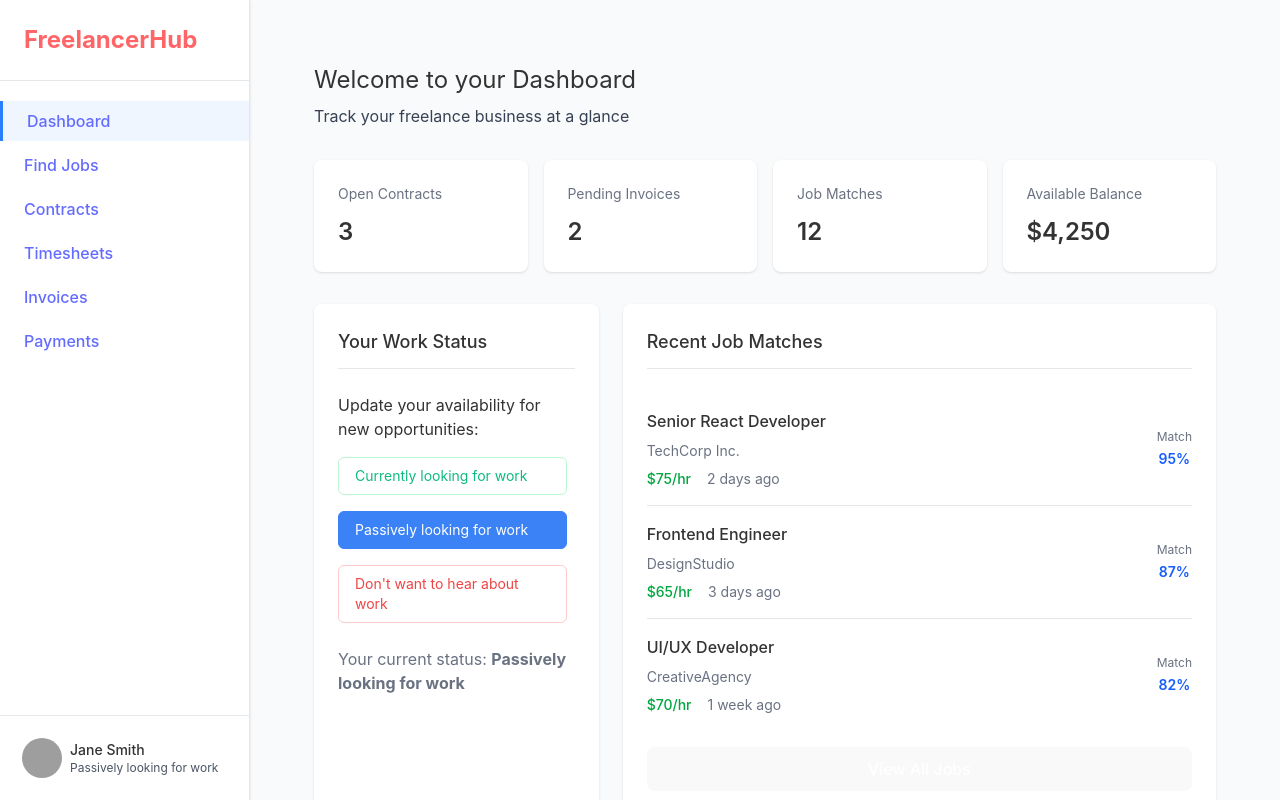
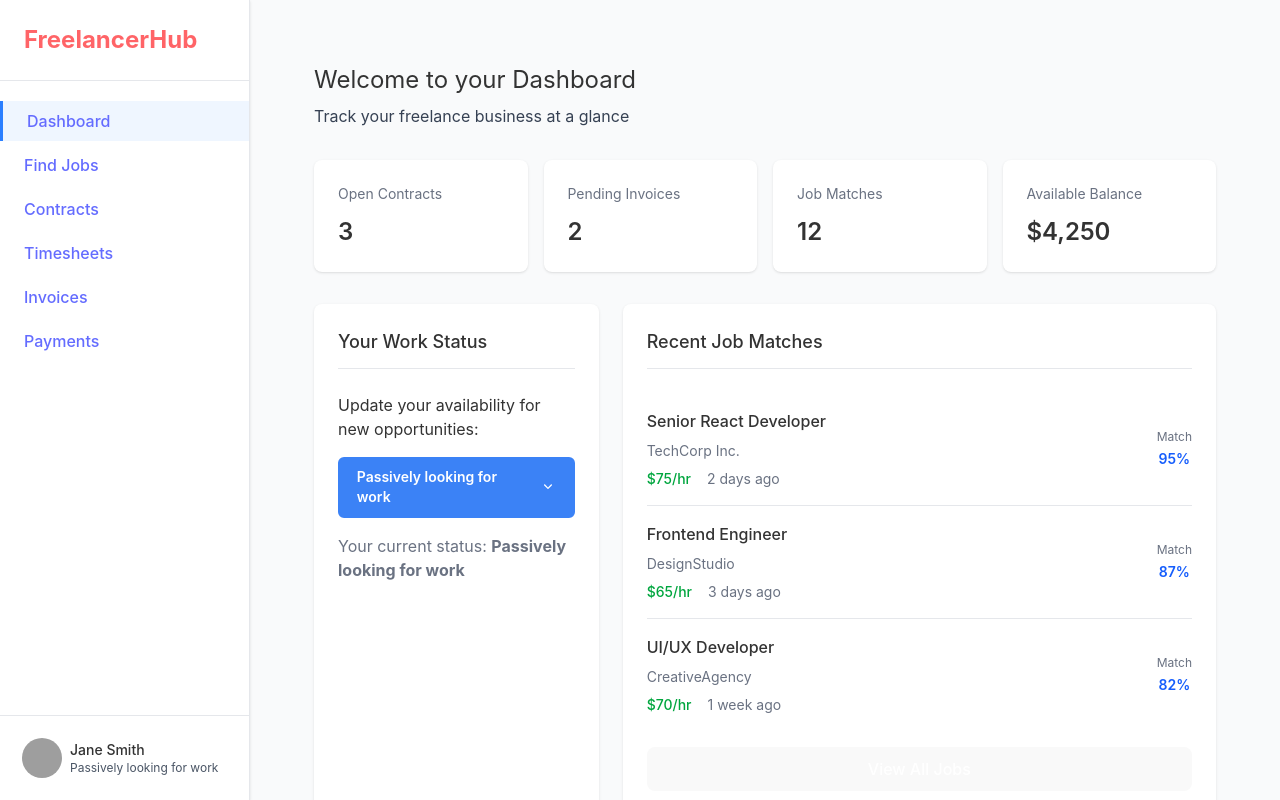
Before and after one commit to goragottsen/candidate-test-a203b4ad, a React (Vite) app: page / in a window 1280 px wide. Built offline with nearby package versions, Linux system fonts and the light colour scheme; grey boxes are pictures that could not be loaded.

Commit message:
Adjust buttons style, minor improvements

```diff
--- a/src/dashboard/components/PillButton.tsx
+++ b/src/dashboard/components/PillButton.tsx
@@ -1,10 +1,9 @@
 import { WorkStatus } from "../../shared/types";
 
 interface PillButtonProps {
-  label: string;
+  label: string|React.ReactNode;
   isActive: boolean;
   onClick: () => void;
-  isHighlighted?: boolean;
   status?: WorkStatus;
 }
 
@@ -12,20 +11,20 @@ const getStatusStyles = (status: WorkStatus, isActive: boolean) => {
     switch (status) {
       case 'looking':
         return isActive
-          ? 'bg-[var(--success-color)] border-[var(--success-color)] text-white hover:bg-[var(--success-color)]'
-          : 'bg-white border-[var(--success-light)] text-[var(--success-color)] hover:bg-[color-mix(in_srgb,var(--success-color)_5%,white)]';
+          ? 'bg-[var(--success-color)] text-white font-semibold border-2 border-[var(--success-color)]'
+          : 'bg-[color-mix(in_srgb,var(--success-color)_5%,white)] border-transparent';
       case 'passive':
         return isActive
-          ? 'bg-[var(--info-color)] border-[var(--info-color)] text-white hover:bg-[var(--info-color)]'
-          : 'bg-white border-[var(--info-light)] text-[var(--info-color)] hover:bg-[color-mix(in_srgb,var(--info-color)_5%,white)]';
+          ? 'bg-[var(--info-color)] text-white border-2 font-semibold border-[var(--info-color)]'
+          : 'bg-[color-mix(in_srgb,var(--info-color)_5%,white)] border-transparent';
       case 'not_looking':
         return isActive
-          ? 'bg-[var(--danger-color)] border-[var(--danger-color)] text-white hover:bg-[var(--danger-color)]'
-          : 'bg-white border-[var(--danger-light)] text-[var(--danger-color)] hover:bg-[color-mix(in_srgb,var(--danger-color)_5%,white)]';
+          ? 'bg-[var(--danger-color)] text-white border-2 font-semibold border-[var(--danger-color)]'
+          : 'bg-[color-mix(in_srgb,var(--danger-color)_5%,white)] border-transparent';
       default:
         return isActive
-          ? 'bg-gray-500 border-gray-500 text-white hover:bg-gray-600'
-          : 'bg-white border-gray-200 text-gray-700 hover:bg-gray-50';
+          ? 'bg-gray-50 border-2 border-gray-500'
+          : 'bg-gray-50 border-transparent';
     }
   };
 
@@ -33,7 +32,6 @@ const PillButton = ({
   label,
   isActive,
   onClick,
-  isHighlighted = false,
   status
 }: PillButtonProps) => (
   <div
@@ -43,7 +41,7 @@ const PillButton = ({
     onKeyUp={(e) => e.key === 'Enter' && onClick()}
     className={`
       m-0 mb-2 mr-2
-      px-4 py-2
+      p-[0.6em_1.2em]
       rounded-md
       border
       cursor-pointer
@@ -52,7 +50,6 @@ const PillButton = ({
       text-sm
       w-full
       ${status ? getStatusStyles(status, isActive) : ''}
-      ${isHighlighted ? 'font-medium' : 'font-normal'}
     `}
   >
     {label}
--- a/src/dashboard/components/WorkStatusCard.tsx
+++ b/src/dashboard/components/WorkStatusCard.tsx
@@ -2,12 +2,16 @@ import { useSelector, useDispatch } from "react-redux";
 import { DashboardRootState, DashboardDispatch } from "../store";
 import { updateWorkStatus } from "../store/userSlice";
 import { WorkStatus } from "../../shared/types";
-import toast from "react-hot-toast"
+import toast from "react-hot-toast";
+import { useState } from "react";
 import PillButton from "./PillButton";
+import dropdownArrow from "../../assets/dropdown-arrow.svg";
+
 
 export const WorkStatusCard = ({ className = "" }: { className?: string }) => {
   const { profile } = useSelector((state: DashboardRootState) => state.user);
   const dispatch = useDispatch<DashboardDispatch>();
+  const [isEditing, setIsEditing] = useState(false);
 
   const statusLabels: Record<WorkStatus, string> = {
     looking: "Currently looking for work",
@@ -16,8 +20,11 @@ export const WorkStatusCard = ({ className = "" }: { className?: string }) => {
   };
 
   const handleChange = (value: WorkStatus) => {
+    if (value !== profile.workStatus) {
       dispatch(updateWorkStatus(value));
       toast.success("Availability updated!");
+    }
+    setIsEditing(false);
   };
 
   return (
@@ -27,25 +34,51 @@ export const WorkStatusCard = ({ className = "" }: { className?: string }) => {
       </h3>
       <div className="py-2">
         <p className="mb-4">Update your availability for new opportunities:</p>
+
+        {!isEditing ? (
           <div
-          role="radiogroup"
-          aria-label="Work status"
-          className="flex flex-wrap gap-2"
+          onClick={() => setIsEditing(true)}
+          className="cursor-pointer items-center gap-2 group"
         >
+          <PillButton
+            isActive={true}
+            onClick={() => setIsEditing(true)}
+            status={profile.workStatus}
+            label={
+              <div className="flex items-center gap-2 w-full">
+                <span>{statusLabels[profile.workStatus]}</span>
+                <img
+                  src={dropdownArrow}
+                  alt="Dropdown Arrow Icon"
+                  className="w-4 h-4 text-white group-hover:text-white transition-colors ml-auto"
+                  style={{ filter: 'brightness(0) invert(1)' }}
+                />
+              </div>
+            }
+          />
+          </div>
+        ) : (
+          <div className="space-y-2">
             {Object.entries(statusLabels).map(([value, label]) => (
               <PillButton
                 key={value}
                 label={label}
                 isActive={profile.workStatus === value}
                 onClick={() => handleChange(value as WorkStatus)}
-              isHighlighted={false}
                 status={value as WorkStatus}
               />
             ))}
+            <button
+              onClick={() => setIsEditing(false)}
+              className="w-full text-white"
+            >
+              Cancel
+            </button>
           </div>
+        )}
+
         <p className="mt-4 text-gray-500">
-          Your current status:{" "}
-          <strong>{statusLabels[profile.workStatus]}</strong>
+          Your current status: <strong>{statusLabels[profile.workStatus]}</strong>
         </p>
       </div>
     </div>
--- a/src/navigation/components/UserAvatar.tsx
+++ b/src/navigation/components/UserAvatar.tsx
@@ -62,7 +62,7 @@ export const UserAvatar = () => {
                 Update your work status
               </h4>
             </div>
-            <div className="p-2">
+            <div className="p-3">
               <div className="flex flex-col gap-1">
                 {Object.entries(statusLabels).map(([value, label]) => (
                   <PillButton
@@ -70,7 +70,6 @@ export const UserAvatar = () => {
                     label={label}
                     isActive={profile.workStatus === value}
                     onClick={() => handleStatusChange(value as WorkStatus)}
-                    isHighlighted={false}
                     status={value as WorkStatus}
                   />
                 ))}
```
Also changed, not shown: src/assets/dropdown-arrow.svg (added), src/assets/top-arrow-5.svg (added). Lines whose indentation alone changed are shown as unchanged.
